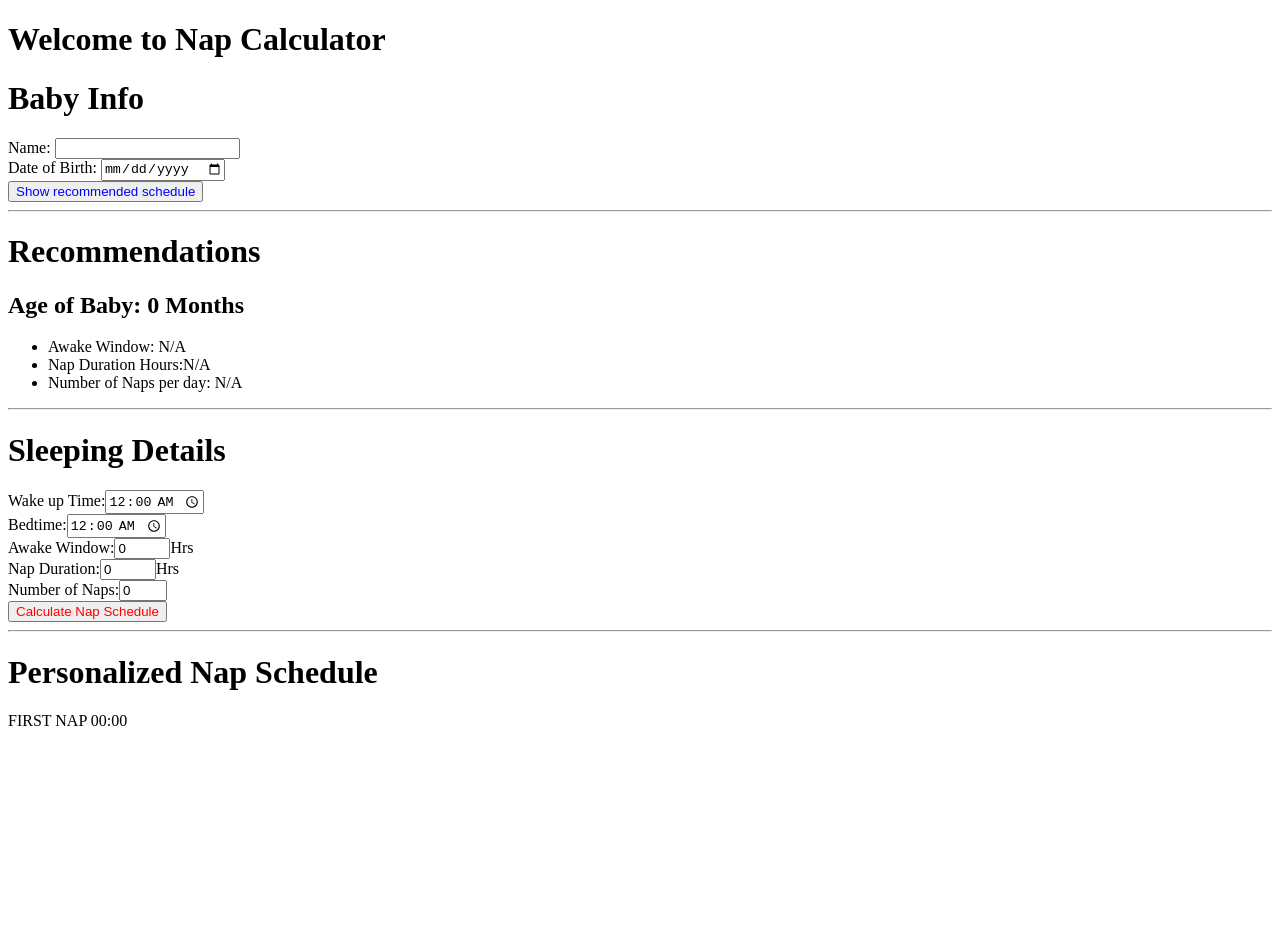
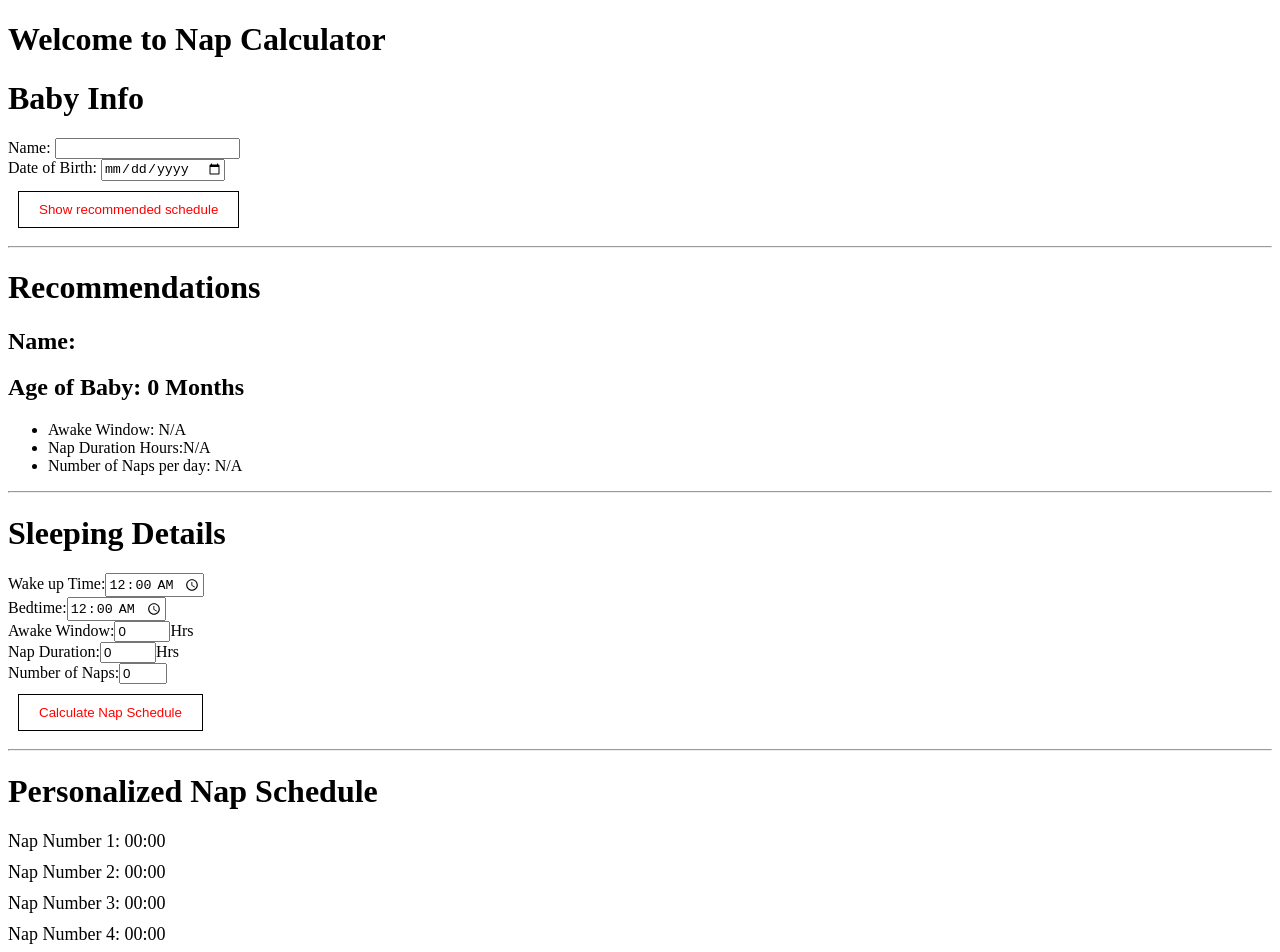
Before and after one commit to hannaohandrews/parent_math, a React (Vite) app: page / in a window 1280 px wide. Shown: the top 952 px of the page. Before the commit the page ends 800 px from the top, so only its background shows below. Built offline with nearby package versions, Linux system fonts and the light colour scheme.

Commit message:
adding new component called PersonalNapSchedule

```diff
--- a/src/App.jsx
+++ b/src/App.jsx
@@ -6,18 +6,31 @@ import BabySchedule from "./components/BabySchedule";
 
 function App() {
 	const [ageInMonths, setAgeInMonths] = useState(0);
+	const [name, setName] = useState("");
 
-	const updateBabyAge = (age) => {
+	const [napTimes, setNapTimes] = useState([
+		"00:00",
+		"00:00",
+		"00:00",
+		"00:00",
+	]);
+
+	const updateBabyAge = (age, name) => {
 		setAgeInMonths(age);
+		setName(name);
+	};
+
+	const updateNaps = (napTimesArray) => {
+		setNapTimes(napTimesArray);
 	};
 
 	return (
 		<>
 			<h1>Welcome to Nap Calculator</h1>
 			<BabyInfo onUpdate={updateBabyAge} />
-			<Recommendations ageInMonths={ageInMonths} />
-			<BabySchedule />
-			<PersonalNapSchedule />
+			<Recommendations ageInMonths={ageInMonths} name={name} />
+			<BabySchedule onCalculate={updateNaps} />
+			<PersonalNapSchedule napTimes={napTimes} />
 		</>
 	);
 }
--- a/src/components/BabyInfo.jsx
+++ b/src/components/BabyInfo.jsx
@@ -3,9 +3,16 @@ import { useState } from "react";
 import PropTypes from "prop-types";
 
 const Button = styled.button`
-	color: blue;
+	color: red;
+	margin: 10px;
+	padding: 10px 20px;
+	border: 1px solid black;
+	background-color: white;
+	cursor: pointer;
+	&:hover {
+		background-color: lightgray;
+	}
 `;
-
 export default function BabyInfo({ onUpdate }) {
 	const [name, setName] = useState("");
 	const [birthdate, setBirthdate] = useState(new Date());
@@ -20,7 +27,7 @@ export default function BabyInfo({ onUpdate }) {
 		const monthDiff = today.getMonth() - birthdateDate.getMonth();
 		const ageTotalMonths = ageInMonths + monthDiff;
 
-		onUpdate(ageTotalMonths); //Calling the handler to update the state in App
+		onUpdate(ageTotalMonths, name); //Calling the handler to update the state in App
 	};
 
 	return (
--- a/src/components/BabySchedule.jsx
+++ b/src/components/BabySchedule.jsx
@@ -4,34 +4,59 @@ import styled from "styled-components";
 
 const Button = styled.button`
 	color: red;
+	margin: 10px;
+	padding: 10px 20px;
+	border: 1px solid black;
+	background-color: white;
+	cursor: pointer;
+	&:hover {
+		background-color: lightgray;
+	}
 `;
 
-export default function BabySchedule() {
+export default function BabySchedule({ onCalculate }) {
 	const [wakeUpTime, setWakeUpTime] = useState("00:00");
 	const [bedTime, setBedTime] = useState("00:00");
+
 	const [awakeWindow, setAwakeWindow] = useState(0);
-
 	const [napDuration, setNapDuration] = useState(0);
 	const [numberOfNaps, setNumberOfNaps] = useState(0);
 
-	const [firstNap, setFirstNap] = useState("00:00");
+	const [napTimes, setNapTimes] = useState([]);
 
-	const handleClick = (e) => {
+	const calculateNap = (startTime, awakeWindow, napDuration) => {
+		// Convert wakeUpTime string to Date object
+		const [hours, minutes] = startTime.split(":");
+		const date = new Date();
+		date.setHours(parseInt(hours, 10), parseInt(minutes, 10));
+
+		// Add awakeWindow in hours and napDuration in minutes
+		date.setHours(date.getHours() + Math.floor(awakeWindow)); // add full hours
+		date.setMinutes(
+			date.getMinutes() + (awakeWindow % 1) * 60 + napDuration * 60
+		); // convert napDuration to minutes
+
+		// Convert back to a time string
+		return date.toTimeString().slice(0, 5); // Extracts the time in HH:MM format
+	};
+	const handleCalculate = (e) => {
 		e.preventDefault();
 
-		//convert wakeUpTime string to Date object
-		const [hours, minutes] = wakeUpTime.split(":");
-		const date = new Date();
-		date.setHours(parseInt(hours, 10));
-		date.setMinutes(parseInt(minutes, 10));
+		let lastNapTime = wakeUpTime;
+		const calculatedNapTimes = [];
 
-		// add awakeWindows
-		date.setHours(date.getHours() + parseInt(awakeWindow, 10));
+		for (let i = 0; i < numberOfNaps; i++) {
+			console.log(`Calculating nap ${i + 1} starting from: ${lastNapTime}`);
 
-		// convert back to a time string
-		const newTime = date.toTimeString().slice(0, 5);
+			const napTime = calculateNap(lastNapTime, awakeWindow, napDuration);
+			console.log(`Nap ${i + 1} time: ${napTime}`);
 
-		setFirstNap(newTime);
+			calculatedNapTimes.push(napTime);
+			lastNapTime = napTime; // Update the last nap time for the next iteration
+		}
+
+		setNapTimes(calculatedNapTimes);
+		onCalculate(calculatedNapTimes);
 	};
 
 	return (
@@ -66,7 +91,7 @@ export default function BabySchedule() {
 						min="0"
 						max="60"
 						value={awakeWindow}
-						onChange={(e) => setAwakeWindow(e.target.value)}
+						onChange={(e) => setAwakeWindow(parseFloat(e.target.value)) || 0}
 					/>
 					Hrs
 				</label>
@@ -77,7 +102,7 @@ export default function BabySchedule() {
 						name="nap duration"
 						type="number"
 						min="0"
-						max="60"
+						max="12"
 						value={napDuration}
 						onChange={(e) => setNapDuration(e.target.value)}
 					/>
@@ -96,13 +121,11 @@ export default function BabySchedule() {
 					/>
 				</label>
 				<br />
-				<Button type="submit" onClick={handleClick}>
+				<Button type="button" onClick={handleCalculate}>
 					Calculate Nap Schedule
 				</Button>
 				<hr />
 			</form>
-			<h1> Personalized Nap Schedule</h1>
-			<div>FIRST NAP {firstNap}</div>
 		</>
 	);
 }
--- a/src/components/PersonalNapSchedule.jsx
+++ b/src/components/PersonalNapSchedule.jsx
@@ -1,3 +1,36 @@
-export default function PersonalNapSchedule() {
-	return <></>;
+import PropTypes from "prop-types";
+import styled from "styled-components";
+
+// Optional styled components for better structure and spacing
+const NapContainer = styled.div`
+	margin-top: 20px;
+`;
+
+const NapItem = styled.div`
+	font-size: 18px;
+	margin: 10px 0;
+`;
+
+export default function PersonalNapSchedule({ napTimes }) {
+	console.log("PersonalNapSchedule", napTimes);
+	return (
+		<>
+			<NapContainer>
+				<h1> Personalized Nap Schedule</h1>
+				{napTimes.length > 0 ? (
+					napTimes.map((napTime, index) => (
+						<NapItem key={index}>
+							Nap Number {index + 1}: {napTime}
+						</NapItem>
+					))
+				) : (
+					<div>No naps!</div>
+				)}
+			</NapContainer>
+		</>
+	);
 }
+
+PersonalNapSchedule.propTypes = {
+	napTimes: PropTypes.arrayOf(PropTypes.string).isRequired,
+};
--- a/src/components/Recommendations.jsx
+++ b/src/components/Recommendations.jsx
@@ -1,11 +1,19 @@
 import PropTypes from "prop-types";
 import NapScheduleData from "./NapScheduleData";
+import styled from "styled-components";
 
-export default function Recommendations({ ageInMonths }) {
+const Name = styled.h2`
+	color: ${(props) => (props.name ? "blue" : "black")};
+`;
+
+export default function Recommendations(props) {
+	const { ageInMonths, name } = props;
+
 	const napSchedule = NapScheduleData.find((data) =>
 		data.age.includes(ageInMonths)
 	);
 
+	console.log(name);
 	const {
 		awake_windows_hours = "N/A",
 		nap_duration_hours = "N/A",
@@ -14,8 +22,9 @@ export default function Recommendations({ ageInMonths }) {
 
 	return (
 		<>
-			<h1>Recommendations</h1>
+			<h1>Recommendations </h1>
 			<div>
+				<Name name={name}>Name: {name}</Name>
 				<h2>Age of Baby: {ageInMonths} Months </h2>
 			</div>
 			<ul>
@@ -30,4 +39,5 @@ export default function Recommendations({ ageInMonths }) {
 
 Recommendations.propTypes = {
 	ageInMonths: PropTypes.number.isRequired,
+	name: PropTypes.string.isRequired,
 };
```
